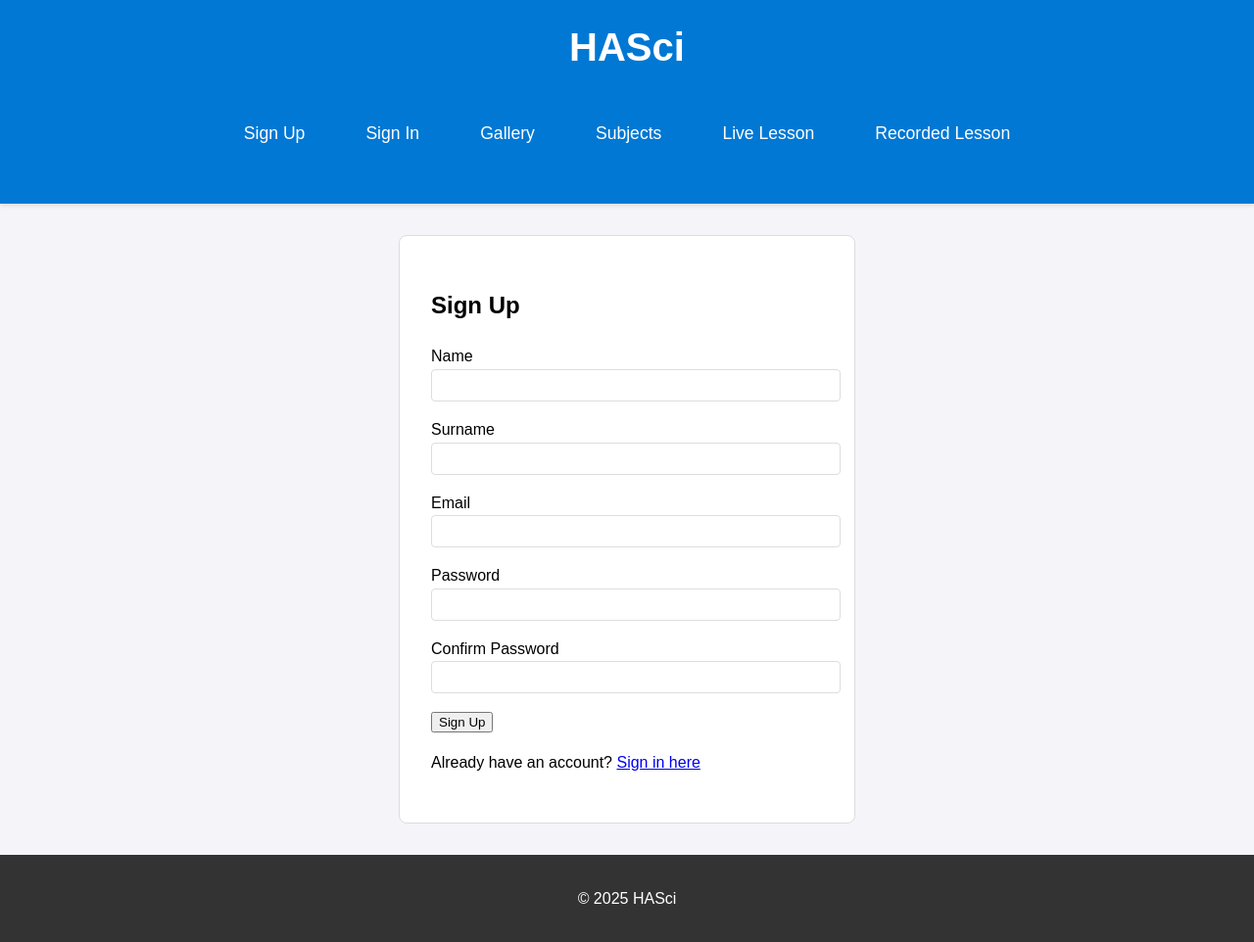
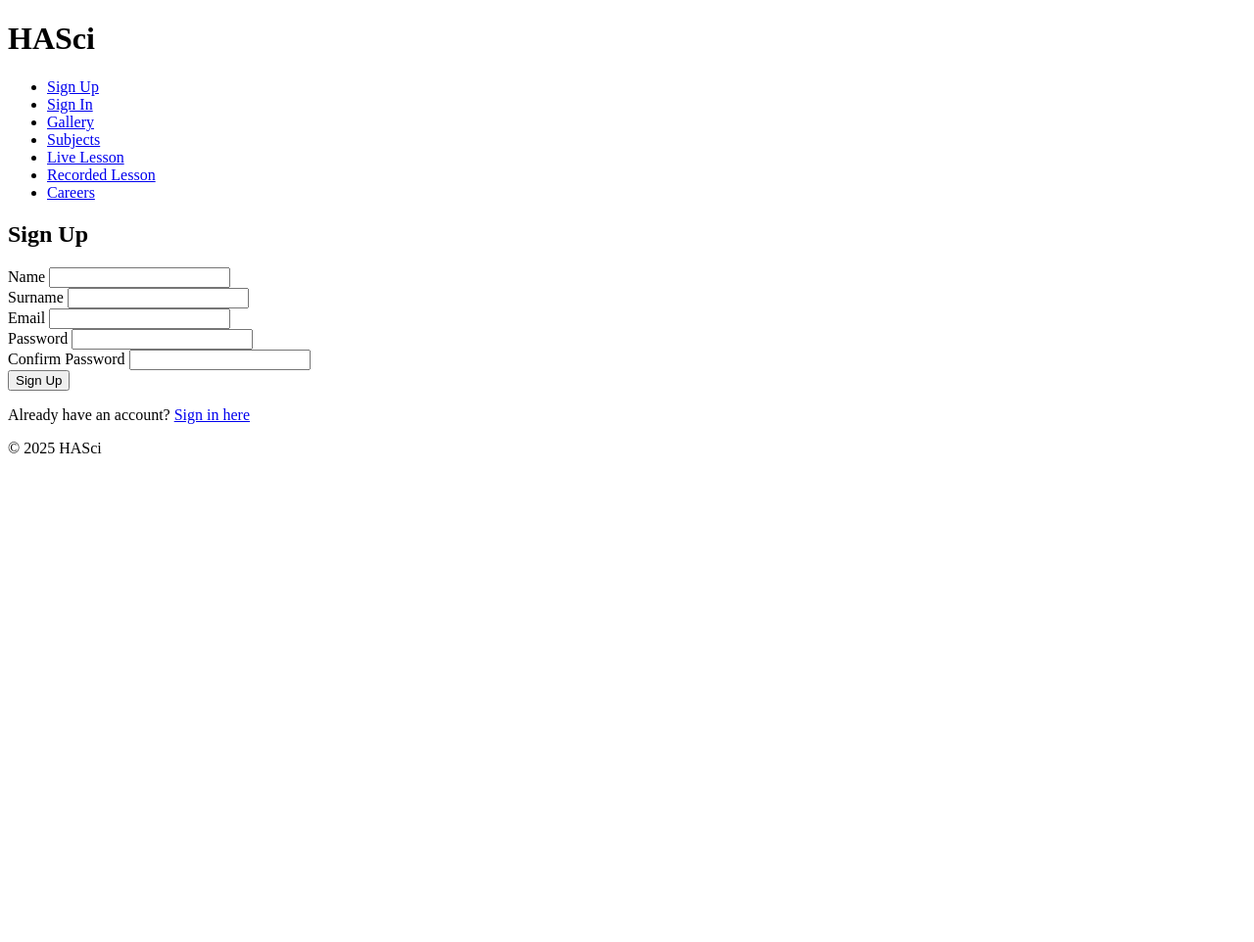
Before and after one commit to ratshikuni/slackers, a Flask app: page /register in a window 1280 px wide. Shown: the whole page at 98% size. After the commit the page ends 463 px from the top, so only its background shows below. Run offline with Flask 3, Linux system fonts and the light colour scheme.

Commit message:
career tab construction

```diff
--- a/app.py
+++ b/app.py
@@ -59,6 +59,14 @@ def subject():
 
     if session.get("is_logged_in", False):
         return render_template('subject.html')
+    return redirect(url_for('login'))
+
+@app.route('/careers')
+def careers():
+    print(session)
+
+    if session.get("is_logged_in", False):
+        return render_template('careers.html')
     return redirect(url_for('login'))
 
 @app.route('/live_lesson')
--- a/static/css/styles.css
+++ b/static/css/styles.css
@@ -1,146 +1,48 @@
-/* Base styles */
-body {
-    font-family: Arial, sans-serif;
-    margin: 0;
-    padding: 0;
-    line-height: 1.6;
-    background-color: #f4f4f9; /* Light background color */
+/* Career options */
+.career-options {
+    display: flex;
+    justify-content: center;
+    gap: 2rem;
+    margin-top: 2rem;
 }
 
-/* Header */
-header {
-    background-color: #0078d4; /* Microsoft Teams blue */
-    color: #ffffff; /* White text */
-    padding: 1rem;
-    box-shadow: 0 2px 4px rgba(0, 0, 0, 0.1);
+.career-options a {
+    text-decoration: none;
+    color: #333;
     text-align: center;
 }
 
-header h1 {
-    margin: 0;
-    font-size: 2.5rem;
-    font-weight: 600;
+.career-options img {
+    width: 100%;
+    max-width: 300px;
+    border-radius: 8px;
+    box-shadow: 0 2px 4px rgba(0, 0, 0, 0.1);
 }
 
-nav ul {
-    list-style: none;
-    padding: 0;
+.career-options p {
+    margin-top: 1rem;
+    font-size: 1.2rem;
+    font-weight: 500;
+}
+
+/* Vacancy options */
+.vacancy-options {
     display: flex;
     justify-content: center;
     gap: 2rem;
-    margin-top: 1rem;
+    margin-top: 2rem;
 }
 
-nav a {
+.vacancy-options a {
     text-decoration: none;
-    color: #ffffff; /* White color for nav links */
-    font-weight: 500;
-    font-size: 1.1rem;
-}
-
-nav a:hover {
-    text-decoration: underline;
-}
-
-/* Main content */
-main {
-    padding: 2rem;
-    text-align: center;
-}
-
-/* Link styles */
-ul li a {
-    text-decoration: none;
-    background-color: #0078d4;
-    color: #fff;
-    padding: 10px 15px;
-    border-radius: 5px;
-    display: inline-block;
-    margin: 1rem 0;
+    color: #333;
+    background-color: #f4f4f9;
+    padding: 1rem;
+    border-radius: 8px;
+    box-shadow: 0 2px 4px rgba(0, 0, 0, 0.1);
     transition: background-color 0.3s ease;
 }
 
-ul li a:hover {
-    background-color: #005a9e;
+.vacancy-options a:hover {
+    background-color: #e0e0e0;
 }
-
-/* Forms */
-.form-container {
-    max-width: 400px;
-    margin: 2rem auto;
-    padding: 2rem;
-    border: 1px solid #ddd;
-    border-radius: 8px;
-    background-color: #fff;
-}
-
-.form-group {
-    margin-bottom: 1rem;
-}
-
-.form-control {
-    width: 100%;
-    padding: 0.5rem;
-    border: 1px solid #ddd;
-    border-radius: 4px;
-}
-
-/* Alerts */
-.alert {
-    padding: 1rem;
-    margin: 1rem 0;
-    border-radius: 4px;
-    font-weight: 500;
-}
-
-.alert-success {
-    background-color: #d4edda;
-    color: #155724;
-}
-
-.alert-error {
-    background-color: #f8d7da;
-    color: #721c24;
-}
-
-/* Gallery */
-.gallery-grid {
-    display: grid;
-    grid-template-columns: repeat(auto-fit, minmax(300px, 1fr));
-    gap: 2rem;
-    padding: 2rem;
-    justify-items: center; /* Center items */
-}
-
-.gallery-item {
-    width: 100%;
-    max-width: 300px; /* Set a maximum size for images */
-    border-radius: 8px;
-    overflow: hidden;
-    box-shadow: 0 2px 4px rgba(0,0,0,0.1);
-    background-color: #fff;
-}
-
-.gallery-item img {
-    width: 100%;
-    height: auto;
-    border-bottom: 4px solid #0078d4;
-}
-
-.gallery-item p {
-    padding: 1rem;
-    background-color: #fff;
-    text-align: center;
-    font-size: 1rem;
-    color: #333;
-    font-weight: 500;
-}
-
-/* Footer */
-footer {
-    text-align: center;
-    background-color: #333;
-    color: #fff;
-    padding: 1rem;
-    margin-top: 2rem;
-}
--- a/templates/navbar.html
+++ b/templates/navbar.html
@@ -14,6 +14,7 @@
       <li><a href="{{ url_for('subject') }}">Subjects</a></li>
       <li><a href="{{ url_for('live_lesson') }}">Live Lesson</a></li>
       <li><a href="{{ url_for('recorded_lesson') }}">Recorded Lesson</a></li>
+      <li><a href="{{ url_for('careers') }}">Careers</a></li> <!-- New Careers tab -->
 
       <!-- Logout link should always be last -->
       {% if session.get('is_logged_in', False) %}
```
Also changed, not shown: templates/apply_management.html (added, +57 -0 lines), templates/careers.html (added, +31 -0 lines), templates/management_vacancies.html (added, +27 -0 lines), templates/tutoring_vacancies.html (added, +53 -0 lines), static/images/Management.jpeg (added), static/images/Tutoring.jpeg (added).
